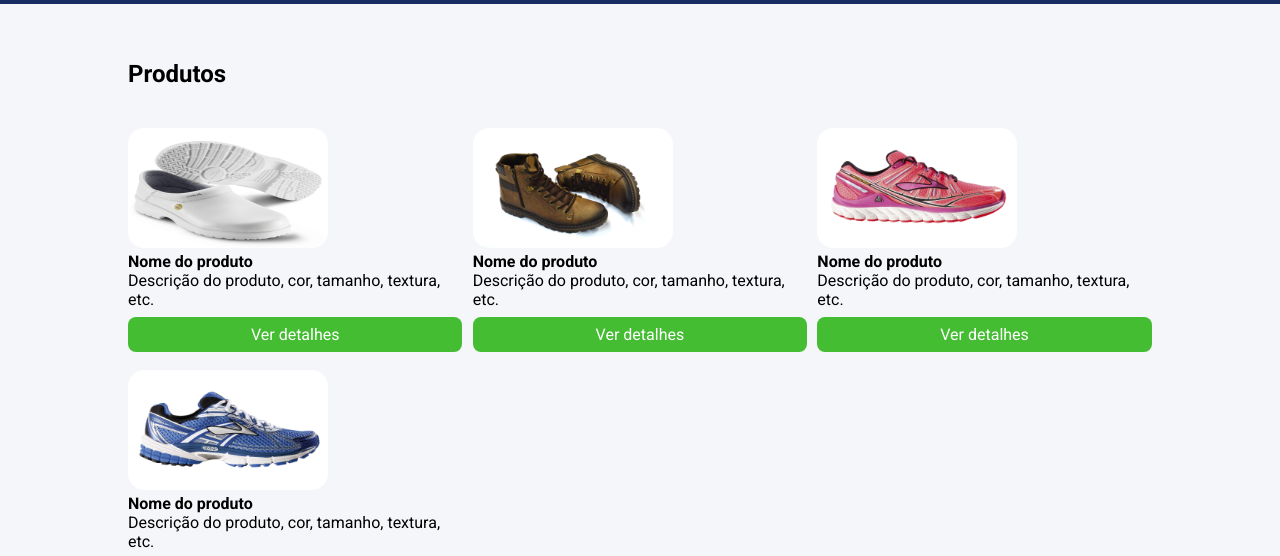
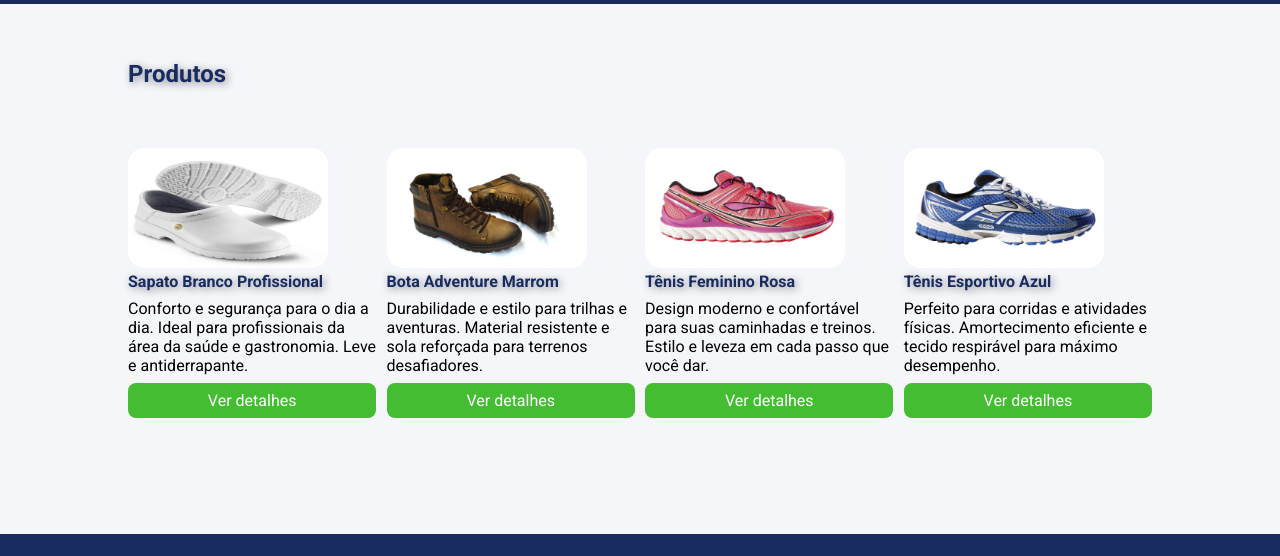
Before and after one commit to adsdouglasduarte/curso_ebac_frontend, a website: page index.html in a window 1280 px wide. Shown: the part 182-738 px from the top of the page. Drawn offline with nearby package versions, Linux system fonts and the light colour scheme; files that its build step writes are made by us from their sources; files whose address does not match are found by name.

Commit message:
ajuste de less

```diff
--- a/index.html
+++ b/index.html
@@ -12,63 +12,63 @@
     <link rel="stylesheet" href="./build/styles/main.css">
 </head>
 
-<body>
-    <header>
+<body id="home">
+    <header >
         <div class="container">
-            <div class="branding">
+            <div  class="branding">
                 <img src="./build/images/shoes_logo.png" alt="imagem logo" />
             </div>
             <nav>
                 <ul class="menu">
                     <li>
-                        <a href="#">Início</a>
+                        <a href="#home">Início</a>
                     </li>
                     <li>
-                        <a href="#">Produtos</a>
+                        <a href="#about">Produtos</a>
                     </li>
                 </ul>
             </nav>
         </div>
     </header>
     <section>
-        <div class="container">
+        <div id="about" class="container">
             <h2>Produtos</h2>
             <ul class="products">
                 <li class="product-item">
-                    <img src="./build/images/clinic-shoes.jpg" alt="imagem produto" />
-                    <h4>Nome do produto</h4>
+                    <img src="./build/images/clinic-shoes.jpg" alt="Sapato Branco Profissional" />
+                    <h4>Sapato Branco Profissional</h4>
                     <p>
-                        Descrição do produto, cor, tamanho, textura, etc.
+                        Conforto e segurança para o dia a dia. Ideal para profissionais da área da saúde e gastronomia. Leve e antiderrapante.
                     </p>
                     <a href="#" class="product-button">
                         Ver detalhes
                     </a>
                 </li>
                 <li class="product-item">
-                    <img src="./build/images/boot.jpg" alt="imagem produto" />
-                    <h4>Nome do produto</h4>
+                    <img src="./build/images/boot.jpg" alt="Bota Adventure Marrom" />
+                    <h4>Bota Adventure Marrom</h4>
                     <p>
-                        Descrição do produto, cor, tamanho, textura, etc.
+                        Durabilidade e estilo para trilhas e aventuras. Material resistente e sola reforçada para terrenos desafiadores.
                     </p>
                     <a href="#" class="product-button">
                         Ver detalhes
                     </a>
                 </li>
                 <li class="product-item">
-                    <img src="./build/images/tenis_fem_corrida.jpg" alt="imagem produto" />
-                    <h4>Nome do produto</h4>
+                    <img src="./build/images/tenis_fem_corrida.jpg" alt="Tênis Feminino Rosa" />
+                    <h4>Tênis Feminino Rosa</h4>
                     <p>
-                        Descrição do produto, cor, tamanho, textura, etc.
+                        Design moderno e confortável para suas caminhadas e treinos. Estilo e leveza em cada passo que você dar.
                     </p>
                     <a href="#" class="product-button">
                         Ver detalhes
                     </a>
                 </li>
                 <li class="product-item">
-                    <img src="./build/images/tenis_masculino_corrida.jpg" alt="imagem produto" />
-                    <h4>Nome do produto</h4>
+                    <img src="./build/images/tenis_masculino_corrida.jpg" alt="Tênis Esportivo Azul" />
+                    <h4>Tênis Esportivo Azul</h4>
                     <p>
-                        Descrição do produto, cor, tamanho, textura, etc.
+                        Perfeito para corridas e atividades físicas. Amortecimento eficiente e tecido respirável para máximo desempenho.
                     </p>
                     <a href="#" class="product-button">
                         Ver detalhes
--- a/src/styles/main.less
+++ b/src/styles/main.less
@@ -13,6 +13,12 @@ html {
 .clear-style() {
     list-style: none;
 }
+//MIXIN_TITLE_COO/SOMBRA
+.title-coo() {
+    color: #182C61;
+            text-shadow: 2px 2px 8px rgba(0, 0, 0, 0.459);
+            font-weight: 700;
+}
 
 body {
     background-color: #f5f6fa;
@@ -26,6 +32,7 @@ body {
 
 header {
     background-color: #182C61;
+    z-index: 999;
     position: sticky;
     top: 0;
     left: 0;
@@ -69,17 +76,27 @@ header {
 }
 
 section {
+    #about{
+        h2 {
+            .title-coo();
+        }
+    }
     padding: 56px 0;
 
     .products {
-        margin-top: 40px;
+        margin: 60px 0;
         display: grid;
-        grid-template-columns: repeat(3, 32.66%);
+        grid-template-columns: repeat(auto-fit, minmax(200px, 1fr));
         column-gap: 1%;
         row-gap: 4%;
         width: 100%;
 
         .product-item {
+            h4{
+                margin-bottom: 0.5rem;
+                .title-coo();
+
+            }
             img {
                 max-width: 200px;
                 width: 100%;
@@ -111,6 +128,7 @@ section {
 }
 
 footer {
+    padding: 1rem;;
     display: flex;
     height: 150px;
     align-items: center;
@@ -151,6 +169,7 @@ footer {
 
 //medias_query
 
+
 @media screen and (max-width: 1023px) {
     .container {
         max-width: 80%;
@@ -162,6 +181,7 @@ footer {
     }
 }
 
+
 @media screen and (max-width: 767px) {
     .products {
         display: block;
@@ -170,4 +190,8 @@ footer {
     .product-item {
         margin-bottom: 32px;
     }
+
+    footer {
+        text-align: center;
+    }
 }
```
